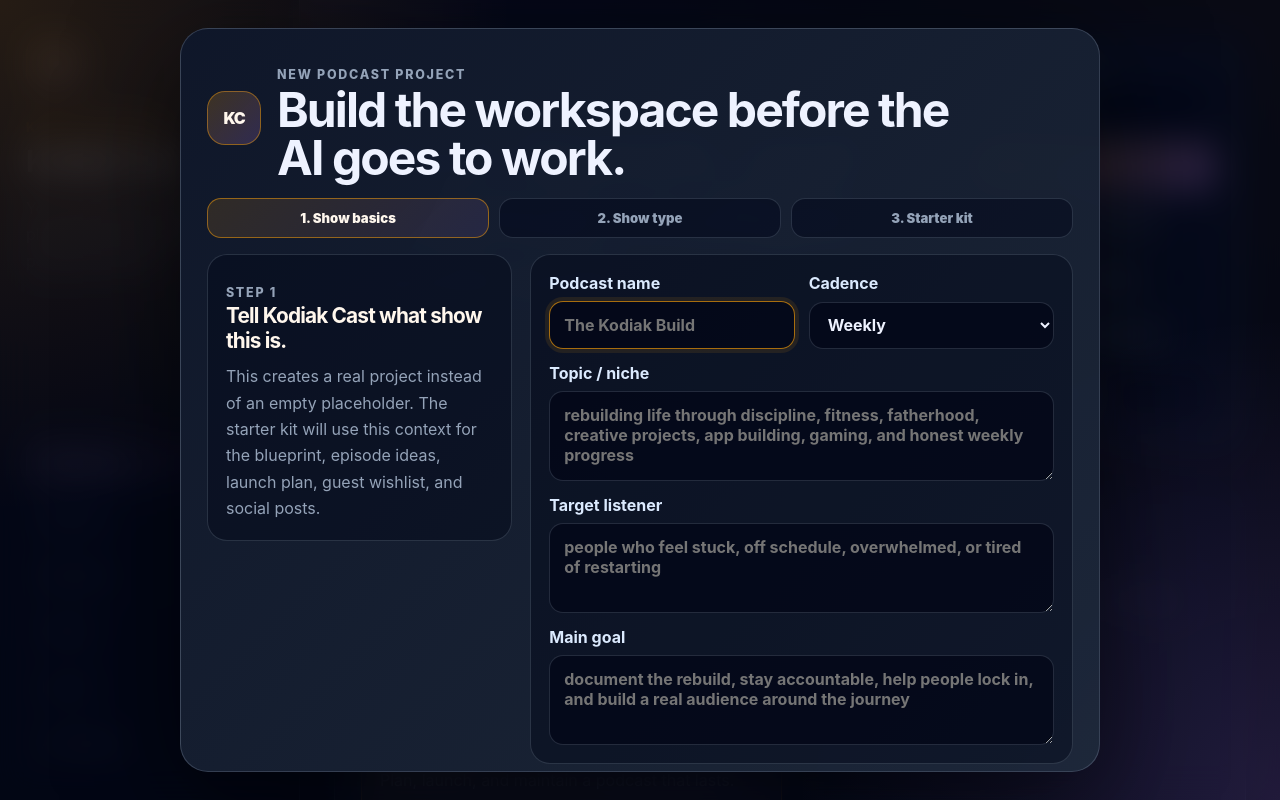
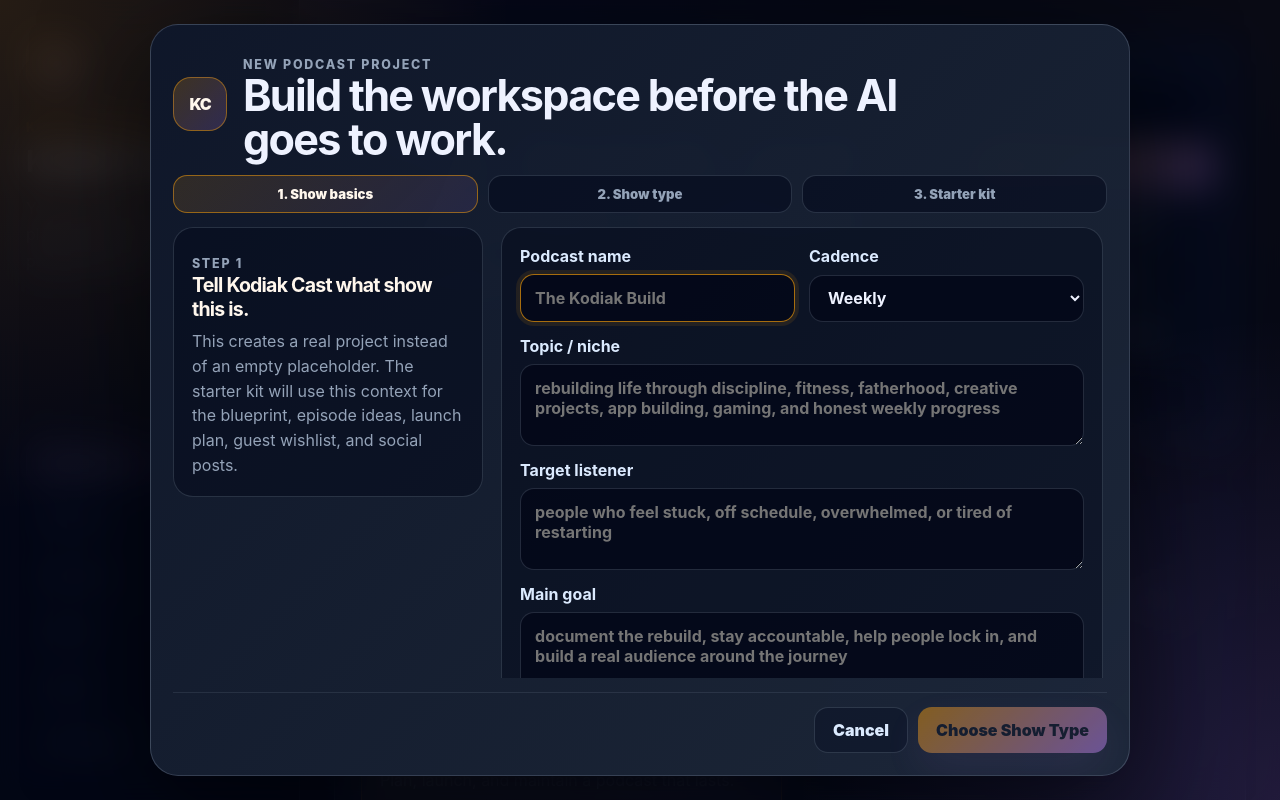
Before and after one commit to PapaKodiak92/kodiak-cast, a React (Vite) app: page / in a window 1280 px wide. Both pictures are taken after a click on the button "New Podcast Project". Shown: the top 800 px of the page. Built offline with nearby package versions, Linux system fonts and the light colour scheme.

Commit message:
Refine wizard show type card spacing

```diff
--- a/src/components/projectWizard.css
+++ b/src/components/projectWizard.css
@@ -4,7 +4,7 @@
   z-index: 60;
   display: grid;
   place-items: center;
-  padding: 28px;
+  padding: 24px;
   background:
     radial-gradient(circle at top left, rgba(245, 158, 11, 0.14), transparent 34%),
     radial-gradient(circle at bottom right, rgba(192, 132, 252, 0.16), transparent 32%),
@@ -15,15 +15,15 @@
 .project-wizard {
   display: flex;
   flex-direction: column;
-  gap: 16px;
-  width: min(920px, 100%);
-  max-height: calc(100vh - 56px);
-  overflow-y: auto;
+  gap: 14px;
+  width: min(980px, 100%);
+  max-height: calc(100vh - 48px);
+  overflow: hidden;
   border: 1px solid rgba(148, 163, 184, 0.28);
   border-radius: 28px;
   background: linear-gradient(135deg, rgba(15, 23, 42, 0.98), rgba(30, 41, 59, 0.94));
   box-shadow: 0 30px 110px rgba(0, 0, 0, 0.58);
-  padding: 26px;
+  padding: 22px;
 }
 
 .wizard-topline {
@@ -53,20 +53,20 @@
 }
 
 .project-wizard h2 {
-  max-width: 680px;
-  font-size: clamp(1.7rem, 4vw, 3rem);
+  max-width: 700px;
+  font-size: clamp(1.55rem, 3.4vw, 2.7rem);
   line-height: 1;
 }
 
 .project-wizard h3 {
   color: #fff7ed;
-  font-size: 1.3rem;
+  font-size: 1.22rem;
 }
 
 .project-wizard p {
-  margin: 10px 0 0;
+  margin: 8px 0 0;
   color: var(--muted);
-  line-height: 1.65;
+  line-height: 1.55;
 }
 
 .wizard-progress {
@@ -76,7 +76,7 @@
 }
 
 .wizard-progress span {
-  padding: 11px 12px;
+  padding: 10px 12px;
   border: 1px solid var(--line);
   border-radius: 14px;
   background: rgba(2, 6, 23, 0.48);
@@ -94,9 +94,16 @@
 
 .wizard-body {
   display: grid;
-  grid-template-columns: minmax(220px, 0.72fr) minmax(0, 1.28fr);
+  grid-template-columns: minmax(230px, 0.68fr) minmax(0, 1.32fr);
   gap: 18px;
   align-items: start;
+  min-height: 0;
+  overflow-y: auto;
+  padding-right: 4px;
+}
+
+.show-type-step {
+  grid-template-columns: minmax(270px, 0.72fr) minmax(0, 1.28fr);
 }
 
 .wizard-main-column {
@@ -119,11 +126,44 @@
   padding: 18px;
 }
 
+.show-type-controls {
+  display: grid;
+  gap: 14px;
+  align-self: start;
+}
+
+.selected-type-pill {
+  display: grid;
+  gap: 4px;
+  padding: 12px 14px;
+  border: 1px solid rgba(245, 158, 11, 0.32);
+  border-radius: 16px;
+  background: linear-gradient(135deg, rgba(245, 158, 11, 0.12), rgba(192, 132, 252, 0.09));
+}
+
+.selected-type-pill span {
+  color: var(--muted);
+  font-size: 0.72rem;
+  font-weight: 900;
+  letter-spacing: 0.12em;
+  text-transform: uppercase;
+}
+
+.selected-type-pill strong {
+  color: #fff7ed;
+  font-size: 1.02rem;
+}
+
 .wizard-form-grid {
   display: grid;
   grid-template-columns: repeat(2, minmax(0, 1fr));
   gap: 14px;
   padding: 18px;
+}
+
+.wizard-inline-fields {
+  display: grid;
+  gap: 12px;
 }
 
 .wizard-wide-label {
@@ -148,8 +188,12 @@
 }
 
 .project-wizard textarea {
-  min-height: 90px;
+  min-height: 82px;
   resize: vertical;
+}
+
+.wizard-inline-fields textarea {
+  min-height: 108px;
 }
 
 .compact-wizard-form textarea {
@@ -160,11 +204,13 @@
   display: grid;
   grid-template-columns: repeat(2, minmax(0, 1fr));
   gap: 12px;
+  align-self: start;
 }
 
 .show-type-card {
   display: grid;
   gap: 8px;
+  min-height: 118px;
   padding: 16px;
   color: var(--text);
   text-align: left;
@@ -195,13 +241,14 @@
   flex-wrap: wrap;
   justify-content: flex-end;
   gap: 10px;
-  margin-top: 2px;
+  margin-top: 0;
   padding-top: 14px;
   border-top: 1px solid rgba(148, 163, 184, 0.14);
 }
 
 @media (max-width: 860px) {
   .wizard-body,
+  .show-type-step,
   .wizard-form-grid,
   .show-type-grid,
   .wizard-progress {
```
